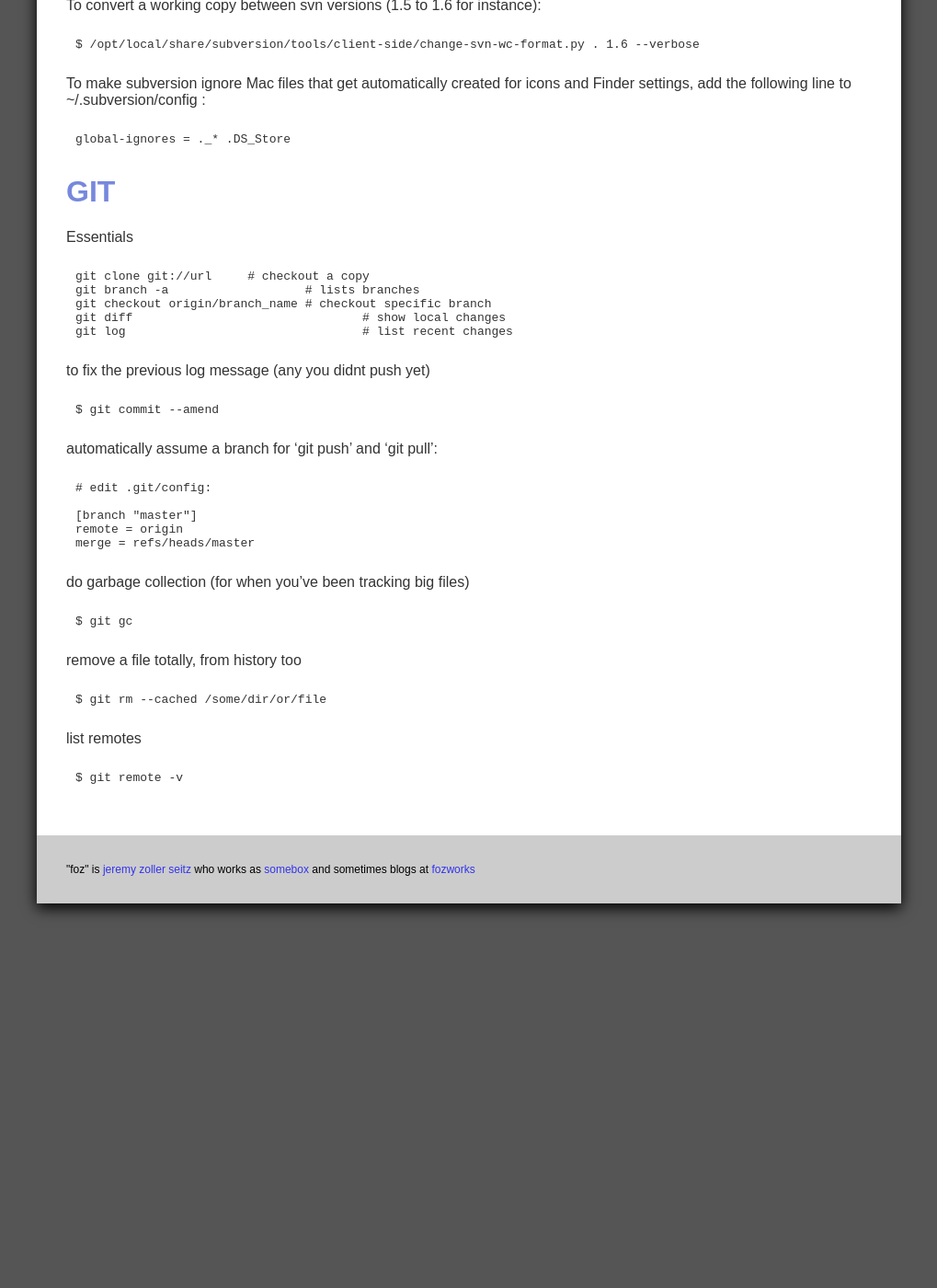
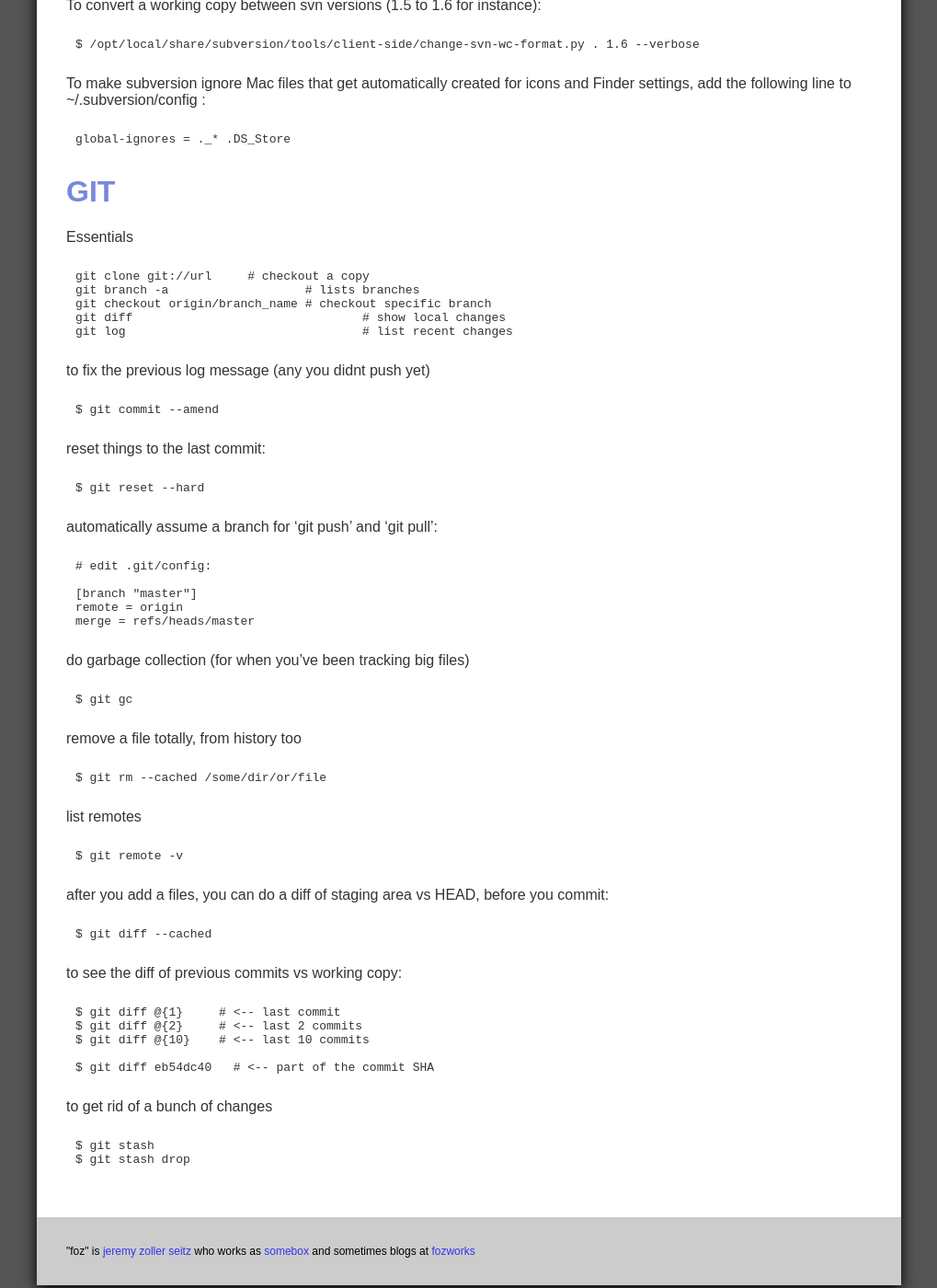
Before and after one commit to foz/foz.github.com, a Jekyll site: the page built from source-control-notes.md, in a window 1280 px wide and 1400 px high, scrolled down 1780 px. Shown: the whole window at 92% size, without its empty margins (130-1149 px from the left). Built offline with Jekyll 4.4.1, drawn with Linux system fonts in a browser that asks for light colours; Markdown is read by kramdown in place of the engine named in the settings.

```diff
--- a/source-control-notes.md
+++ b/source-control-notes.md
@@ -107,6 +107,10 @@ to fix the previous log message (any you didnt push yet)
 
 	$ git commit --amend
 
+reset things to the last commit:
+
+	$ git reset --hard
+
 automatically assume a branch for 'git push' and 'git pull':
 
 	# edit .git/config:
@@ -126,3 +130,20 @@ remove a file totally, from history too
 list remotes
 
 	$ git remote -v
+
+after you add a files, you can do a diff of staging area vs HEAD, before you commit:
+
+	$ git diff --cached
+
+to see the diff of previous commits vs working copy:
+
+	$ git diff @{1}     # <-- last commit
+	$ git diff @{2}     # <-- last 2 commits
+	$ git diff @{10}    # <-- last 10 commits
+
+	$ git diff eb54dc40   # <-- part of the commit SHA
+
+to get rid of a bunch of changes
+
+	$ git stash
+	$ git stash drop
```
Also changed, not shown: code_quotes.md (+5 -0 lines), javascript-notes.md (added, +36 -0 lines), ruby-and-rails-notes.md (+62 -4 lines).
